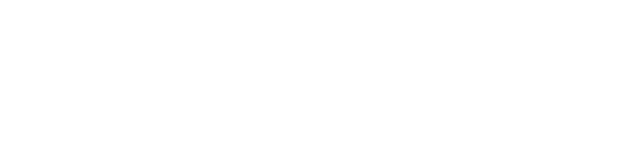
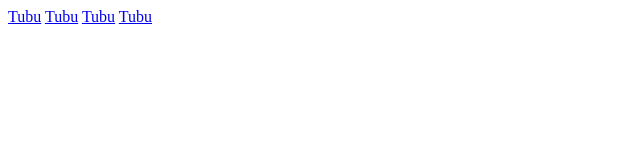
Before and after one commit to MarlyeCte/workshop-git, a plain HTML site: page index.html in a window 1280 px wide. Shown: the whole page, without its empty margins (0-640 px from the left). Drawn offline with Linux system fonts and the light colour scheme.

Commit message:
Ajout Nav

```diff
--- a/index.html
+++ b/index.html
@@ -9,5 +9,12 @@
 </head>
 <body>
 
+    <nav>
+        <a href="#">Tubu</a>
+        <a href="#">Tubu</a>
+        <a href="#">Tubu</a>
+        <a href="#">Tubu</a>
+    </nav>
+
 </body>
 </html>
```
